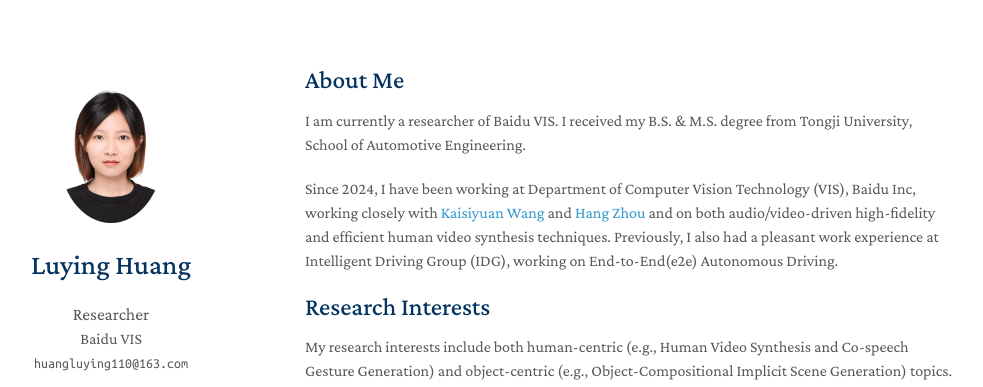
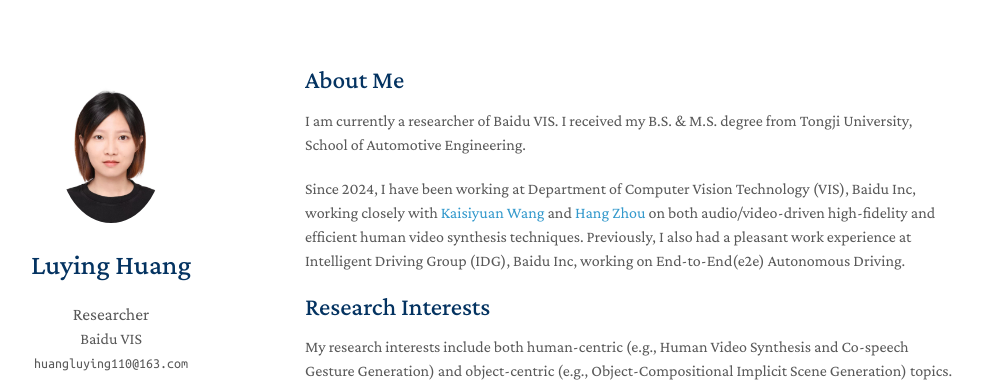
Before and after one commit to hlyyyyy/hlyyyyy.github.io, a Jekyll site: the page built from index.md, in a window 1280 px wide and 1137 px high. Shown: the top 387 px of the window, without its empty margins (165-1148 px from the left). Built offline with Jekyll 4.4.1, drawn with Linux system fonts in a browser that asks for light colours; a style sheet for code colours, icons or effects is not loaded; our own code applies the rules of GitHub Pages for plain Markdown files.

Commit message:
fix some typo

```diff
--- a/index.md
+++ b/index.md
@@ -6,7 +6,7 @@ layout: homepage
 
 I am currently a researcher of Baidu VIS. I received my B.S. & M.S. degree from Tongji University, School of Automotive Engineering.
 
-Since 2024, I have been working at Department of Computer Vision Technology (VIS), Baidu Inc, working closely with [Kaisiyuan Wang](https://unibruce.github.io) and [Hang Zhou](https://hangz-nju-cuhk.github.io) and on both audio/video-driven high-fidelity and efficient human video synthesis techniques. Previously, I also had a pleasant work experience at Intelligent Driving Group (IDG), working on End-to-End(e2e) Autonomous Driving.
+Since 2024, I have been working at Department of Computer Vision Technology (VIS), Baidu Inc, working closely with [Kaisiyuan Wang](https://unibruce.github.io) and [Hang Zhou](https://hangz-nju-cuhk.github.io) on both audio/video-driven high-fidelity and efficient human video synthesis techniques. Previously, I also had a pleasant work experience at Intelligent Driving Group (IDG), Baidu Inc, working on End-to-End(e2e) Autonomous Driving.
 
 ## Research Interests
 
```
